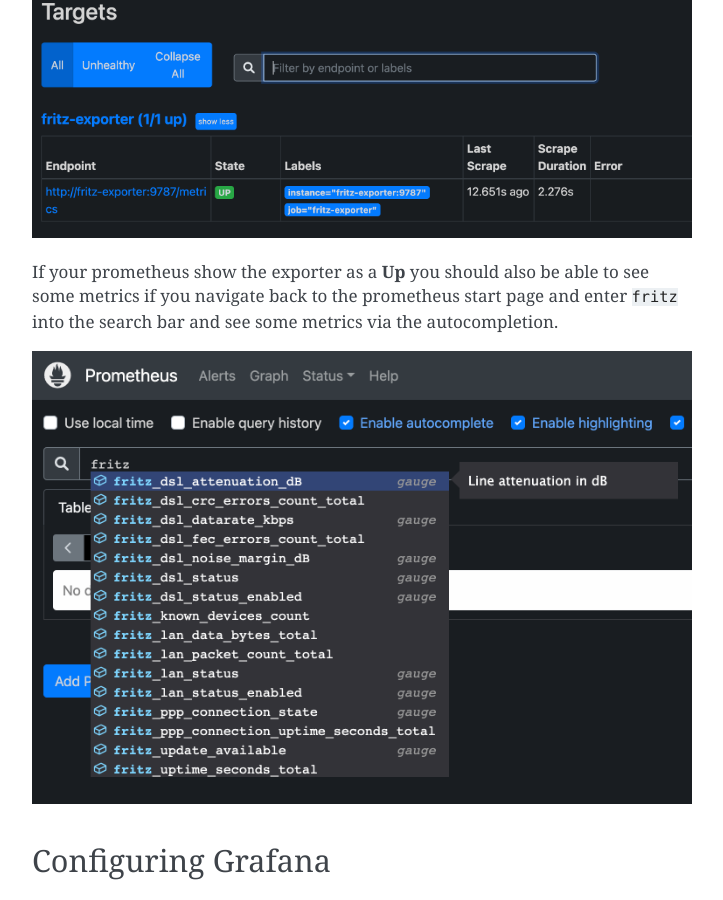
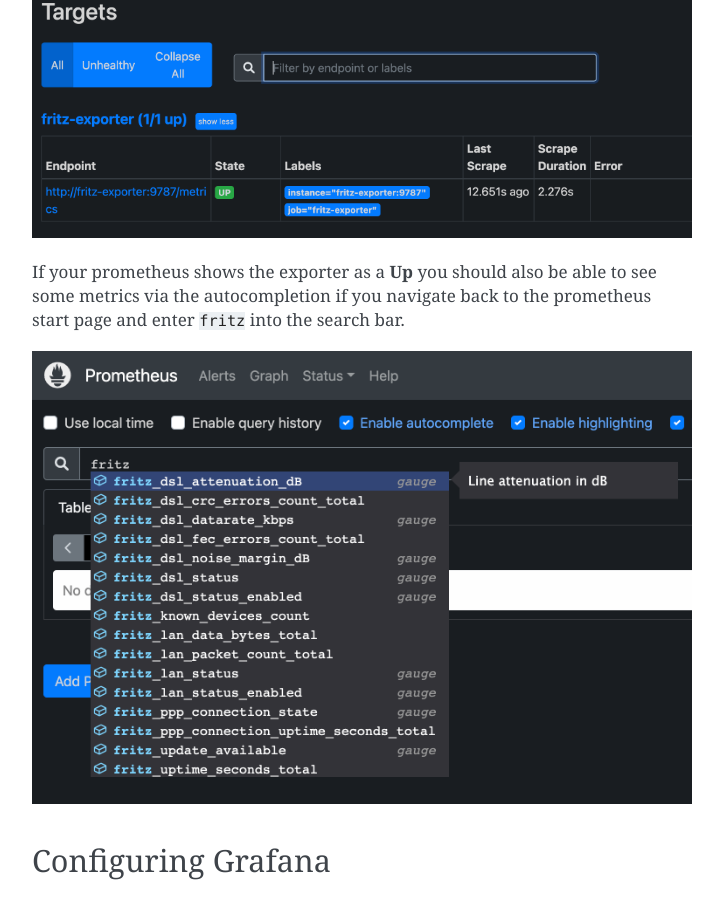
Before and after one commit to pdreker/fritz_exporter, a Sphinx documentation site: the page built from docs/quickstart.rst, in a window 1280 px wide and 900 px high, scrolled down 1868 px. Shown: the whole window, without its empty margins (388-1111 px from the left). Built offline with Sphinx 7.4.7, drawn with Linux system fonts in a browser that asks for light colours.

```diff
--- a/docs/quickstart.rst
+++ b/docs/quickstart.rst
@@ -75,7 +75,7 @@ Point your browser to http://localhost:9090/ to access the prometheus UI and nav
 
 .. image:: _static/prometheus_target.png
 
-If your prometheus show the exporter as a **Up** you should also be able to see some metrics if you navigate back to the prometheus start page and enter ``fritz`` into the search bar and see some metrics via the autocompletion.
+If your prometheus shows the exporter as a **Up** you should also be able to see some metrics via the autocompletion if you navigate back to the prometheus start page and enter ``fritz`` into the search bar.
 
 .. image:: _static/fritz_metrics.png
 
```
Also changed, not shown: README.md (+2 -2 lines).
